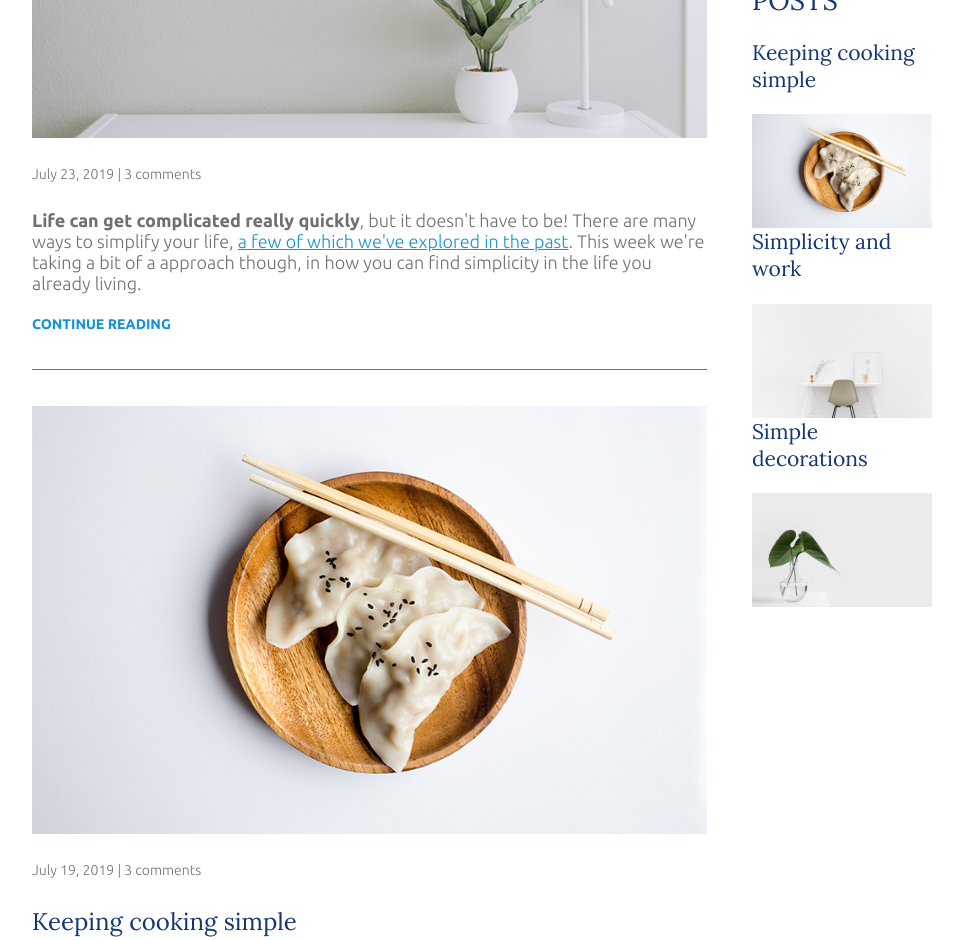
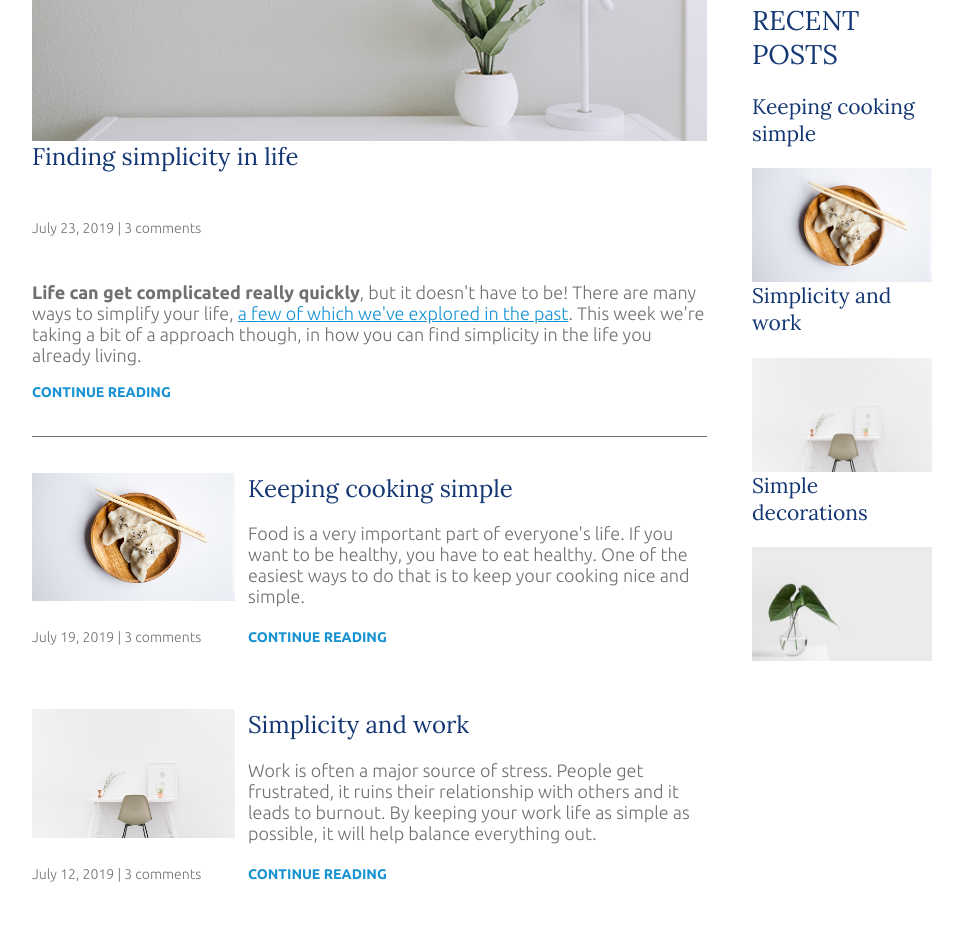
Before and after one commit to Mohak-Trivedi/simpleLifeBlog, a website built with Vite: page index.html in a window 1280 px wide. Shown: the part 471-1411 px from the top of the page, without its empty margins (158-1121 px from the left). Built offline with nearby package versions, Linux system fonts and the light colour scheme.

Commit message:
reoderdering featured-article direct children

```diff
--- a/css/styles.css
+++ b/css/styles.css
@@ -105,6 +105,7 @@ header {
     background: #f8f8f8;
     padding: 2em 0;
     text-align: center;
+    margin-bottom: 3em;
 }
 
 @media (min-width: 675px) {
@@ -185,3 +186,31 @@ nav a:focus {
 .article-recent-secondary {
     order: 1;
 }
+
+@media (min-width: 675px) {
+    .article-recent {
+        flex-direction: row;
+        justify-content: space-between;
+    }
+
+    .article-recent-main {
+        width: 68%;
+    }
+
+    .article-recent-secondary {
+        width: 30%;
+    }
+
+    .article-featured {
+        display: flex;
+        flex-direction: column;
+    }
+
+    .article-image {
+        order: -2;
+    }
+
+    .article-title {
+        order: -1;
+    }
+}
```
